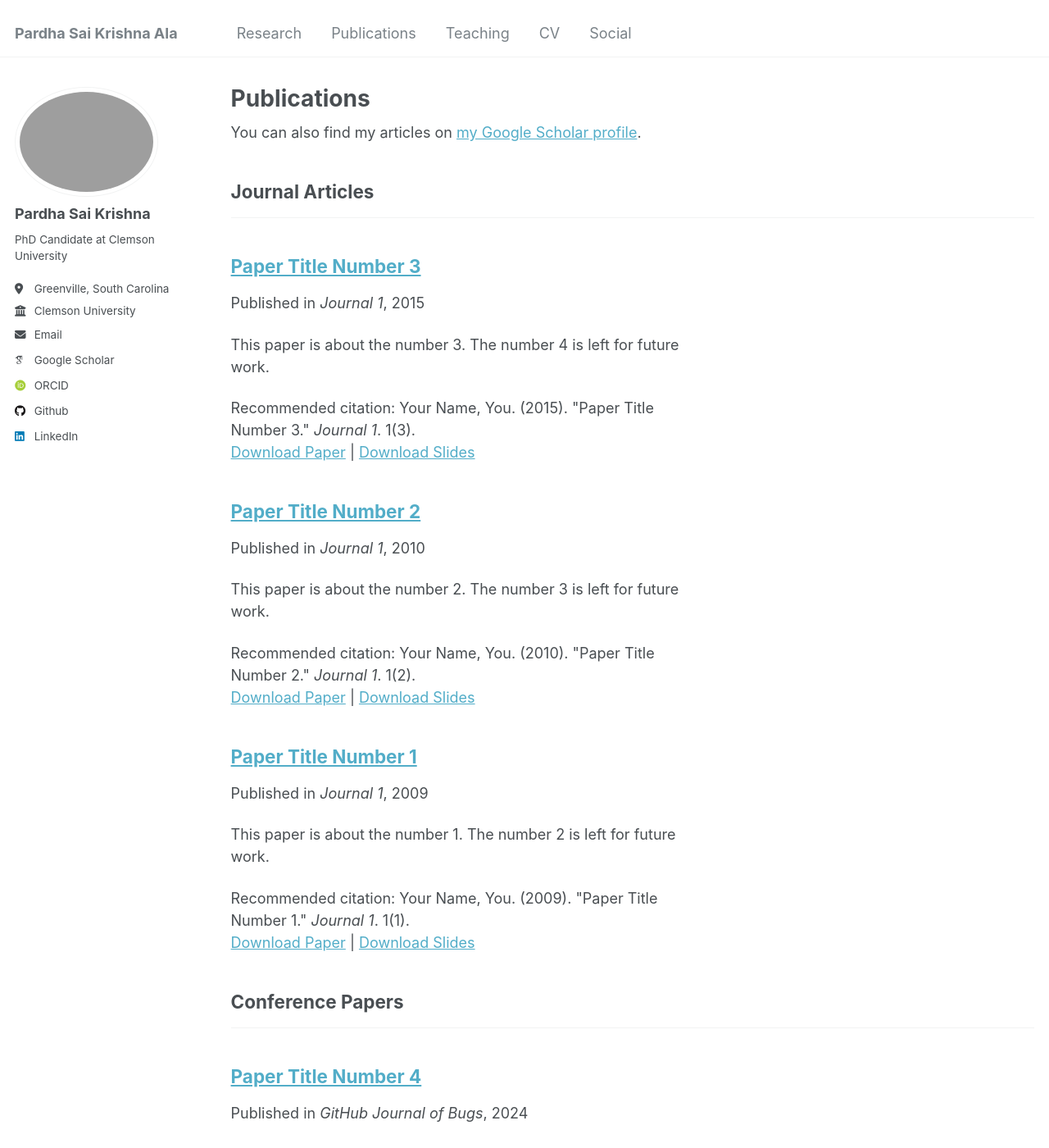
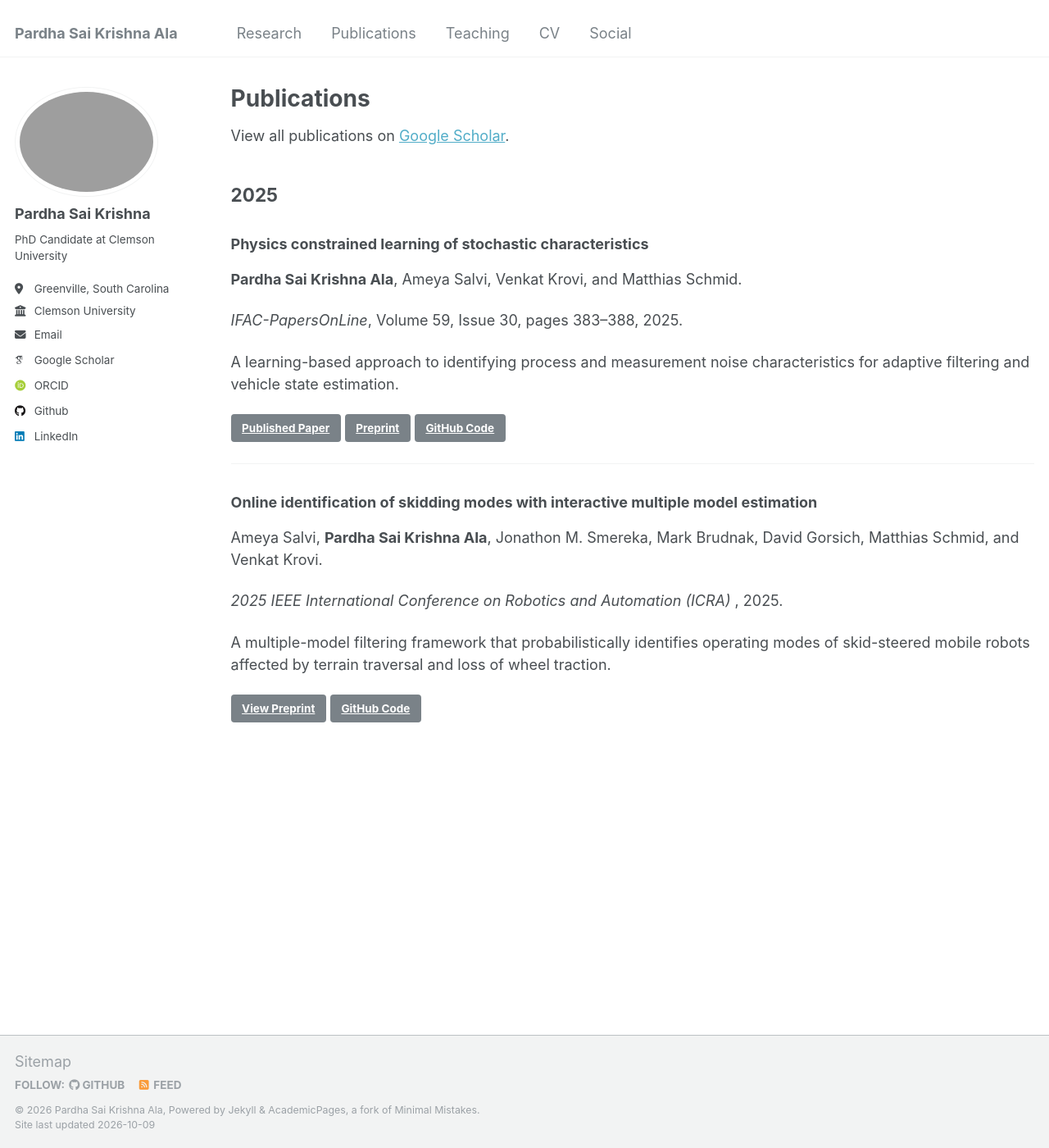
Before and after one commit to pardhuAj/pardhuAj.github.io, a Jekyll site: the page built from _pages/publications.html, in a window 1280 px wide and 1400 px high. Shown: the whole window at 82% size. Built offline with Jekyll 4.4.1, drawn with Linux system fonts in a browser that asks for light colours; some web fonts are replaced; some of the changed text lies outside the part shown.

Commit message:
Updated Publications list

```diff
--- a/_pages/publications.html
+++ b/_pages/publications.html
@@ -5,29 +5,86 @@ permalink: /publications/
 author_profile: true
 ---
 
+{% include base_path %}
+
 {% if site.author.googlescholar %}
-  <div class="wordwrap">You can also find my articles on <a href="{{site.author.googlescholar}}">my Google Scholar profile</a>.</div>
+<p>
+  View all publications on
+  <a href="{{ site.author.googlescholar }}">Google Scholar</a>.
+</p>
 {% endif %}
 
-{% include base_path %}
+<h2>2025</h2>
 
-<!-- New style rendering if publication categories are defined -->
-{% if site.publication_category %}
-  {% for category in site.publication_category  %}
-    {% assign title_shown = false %}
-    {% for post in site.publications reversed %}
-      {% if post.category != category[0] %}
-        {% continue %}
-      {% endif %}
-      {% unless title_shown %}
-        <h2>{{ category[1].title }}</h2><hr />
-        {% assign title_shown = true %}
-      {% endunless %}
-      {% include archive-single.html %}
-    {% endfor %}
-  {% endfor %}
-{% else %}
-  {% for post in site.publications reversed %}
-    {% include archive-single.html %}
-  {% endfor %}
-{% endif %}
+<article>
+  <h3>Physics constrained learning of stochastic characteristics</h3>
+
+  <p>
+    <strong>Pardha Sai Krishna Ala</strong>, Ameya Salvi,
+    Venkat Krovi, and Matthias Schmid.
+  </p>
+
+  <p>
+    <em>IFAC-PapersOnLine</em>, Volume 59, Issue 30,
+    pages 383–388, 2025.
+  </p>
+
+  <p>
+    A learning-based approach to identifying process and measurement
+    noise characteristics for adaptive filtering and vehicle state estimation.
+  </p>
+
+  <p>
+    <a class="btn btn--primary"
+       href="https://doi.org/10.1016/j.ifacol.2025.12.267">
+      Published Paper
+    </a>
+    <a class="btn"
+       href="https://arxiv.org/abs/2507.12661">
+      Preprint
+    </a>
+    <a class="btn"
+       href="https://github.com/pardhuAj/Adaptive_Estimation">
+      GitHub Code
+    </a>
+  </p>
+</article>
+
+<hr>
+
+<article>
+  <h3>
+    Online identification of skidding modes with interactive
+    multiple model estimation
+  </h3>
+
+  <p>
+    Ameya Salvi, <strong>Pardha Sai Krishna Ala</strong>,
+    Jonathon M. Smereka, Mark Brudnak, David Gorsich,
+    Matthias Schmid, and Venkat Krovi.
+  </p>
+
+  <p>
+    <em>
+      2025 IEEE International Conference on Robotics and Automation
+      (ICRA)
+    </em>, 2025.
+  </p>
+
+  <p>
+    A multiple-model filtering framework that probabilistically
+    identifies operating modes of skid-steered mobile robots
+    affected by terrain traversal and loss of wheel traction.
+  </p>
+
+  <p>
+    <a class="btn btn--primary"
+       href="https://arxiv.org/abs/2409.20554">
+      View Preprint
+    </a>
+    <a class="btn"
+       href="https://github.com/pardhuAj/2025_ICRA_HuskyIMM">
+      GitHub Code
+    </a>
+  </p>
+</article>
```
